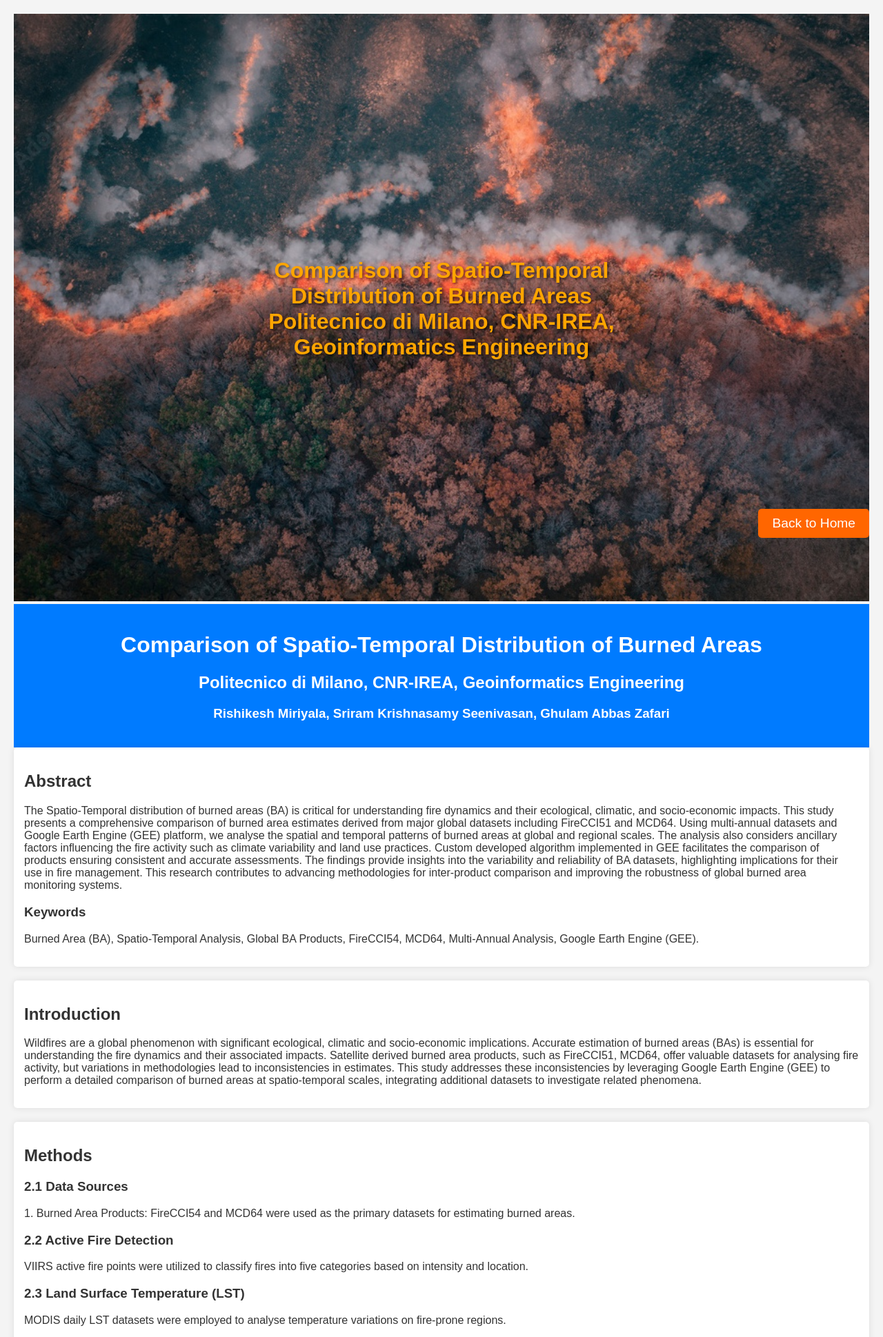
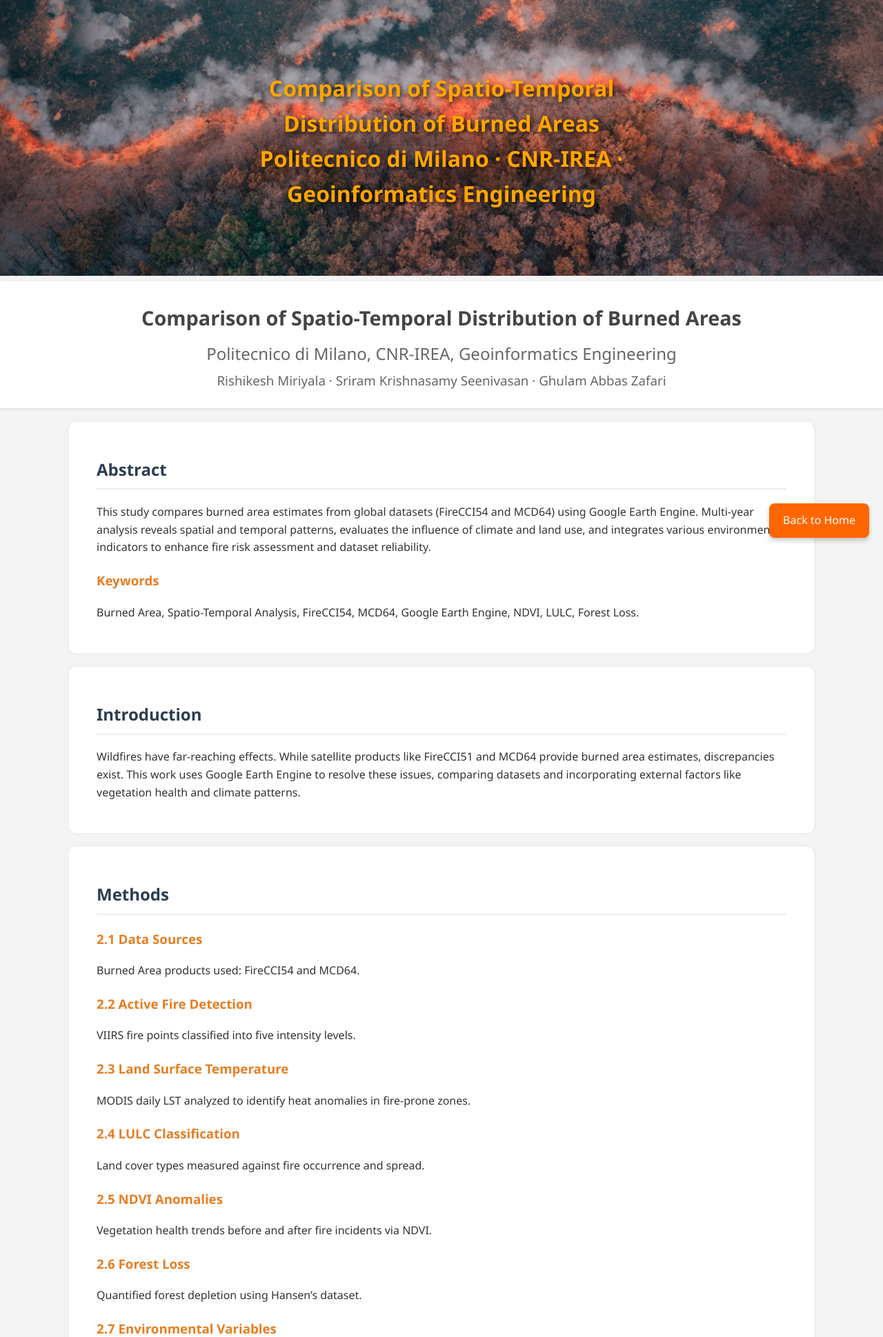
Before and after one commit to zafariabbas68/Geo_web, a Flask app: page /report in a window 1280 px wide. Shown: the top 1939 px of the page at 69% size. Run offline with Flask 3, Linux system fonts and the light colour scheme.

Commit message:
Improve and professionalize report.html layout

```diff
--- a/templates/report.html
+++ b/templates/report.html
@@ -1,17 +1,33 @@
 <!DOCTYPE html>
 <html lang="en">
 <head>
-    <meta charset="UTF-8">
-    <meta name="viewport" content="width=device-width, initial-scale=1.0">
-    <title>Geoinformatics Project Report</title>
-    <!-- Link to the shared CSS file -->
-    <link rel="stylesheet" href="{{ url_for('static', filename='style.css') }}">
+  <meta charset="UTF-8" />
+  <meta name="viewport" content="width=device-width, initial-scale=1.0" />
+  <title>GeoInfProject Report</title>
+  <link rel="stylesheet" href="{{ url_for('static', filename='style.css') }}" />
   <style>
-        .image-container {
+    body {
+      font-family: 'Segoe UI', Tahoma, Geneva, Verdana, sans-serif;
+      line-height: 1.6;
+      margin: 0;
+      padding: 0;
+      background-color: #f4f4f4;
+      color: #333;
+    }
+
+    .hero {
       position: relative;
       text-align: center;
       color: white;
     }
+
+    .hero img {
+      width: 100%;
+      height: auto;
+      object-fit: cover;
+      max-height: 400px;
+    }
+
     .overlay-text {
       position: absolute;
       top: 50%;
@@ -20,11 +36,64 @@
       color: orange;
       font-weight: bold;
       font-size: 2em;
-            text-shadow: 2px 2px 4px rgba(0, 0, 0, 0.6);
+      text-shadow: 2px 2px 6px rgba(0, 0, 0, 0.7);
       text-align: center;
+      padding: 0 10px;
     }
 
-        /* Button styles */
+    header {
+      padding: 20px;
+      background: #fff;
+      text-align: center;
+      box-shadow: 0 2px 4px rgba(0,0,0,0.1);
+    }
+
+    header h1 {
+      margin: 10px 0;
+      font-size: 1.8em;
+      color: #444;
+    }
+
+    header h2, header h3 {
+      margin: 5px 0;
+      font-weight: normal;
+      color: #666;
+    }
+
+    section {
+      padding: 30px 40px;
+      background-color: #fff;
+      margin: 20px auto;
+      max-width: 1000px;
+      border-radius: 10px;
+      box-shadow: 0 0 10px rgba(0,0,0,0.05);
+    }
+
+    section h2 {
+      color: #2c3e50;
+      border-bottom: 2px solid #eee;
+      padding-bottom: 8px;
+    }
+
+    section h3 {
+      color: #e67e22;
+      margin-top: 20px;
+    }
+
+    footer {
+      padding: 20px 40px;
+      background-color: #f9f9f9;
+      border-top: 1px solid #ddd;
+      max-width: 1000px;
+      margin: 20px auto;
+      border-radius: 10px;
+    }
+
+    footer h2 {
+      margin-bottom: 10px;
+      color: #2c3e50;
+    }
+
     .back-button-bottom {
       position: fixed;
       bottom: 20px;
@@ -32,101 +101,124 @@
       background-color: #ff6600;
       color: white;
       border: none;
-            padding: 10px 20px;
-            font-size: 1.2em;
+      padding: 12px 20px;
+      font-size: 1em;
       cursor: pointer;
-            border-radius: 5px;
+      border-radius: 8px;
       text-decoration: none;
+      box-shadow: 0 4px 6px rgba(0, 0, 0, 0.2);
     }
 
-        /* Optional hover effects */
     .back-button-bottom:hover {
-            background-color: #ff8533;
+      background-color: #e65c00;
+    }
+
+    @media (max-width: 768px) {
+      section {
+        padding: 20px;
+      }
+
+      .overlay-text {
+        font-size: 1.4em;
+      }
     }
   </style>
 </head>
 <body>
-    <div class="image-container">
-        <img src="{{ url_for('static', filename='1000_F_472967239_1r1i7Hdv5Jyy3PtfxsQRbWgfGnjZhlmt.jpg') }}" alt="Wildfire Satellite Imagery" style="width: 100%; height: auto;">
+
+  <!-- Hero Image with Overlay -->
+  <div class="hero">
+    <img src="{{ url_for('static', filename='1000_F_472967239_1r1i7Hdv5Jyy3PtfxsQRbWgfGnjZhlmt.jpg') }}" alt="Wildfire Satellite Imagery" />
     <div class="overlay-text">
-            Comparison of Spatio-Temporal Distribution of Burned Areas<br>
-            Politecnico di Milano, CNR-IREA, Geoinformatics Engineering
+      Comparison of Spatio-Temporal Distribution of Burned Areas<br />
+      Politecnico di Milano · CNR-IREA · Geoinformatics Engineering
     </div>
   </div>
 
+  <!-- Header -->
   <header>
     <h1>Comparison of Spatio-Temporal Distribution of Burned Areas</h1>
     <h2>Politecnico di Milano, CNR-IREA, Geoinformatics Engineering</h2>
-        <h3>Rishikesh Miriyala, Sriram Krishnasamy Seenivasan, Ghulam Abbas Zafari</h3>
+    <h3>Rishikesh Miriyala · Sriram Krishnasamy Seenivasan · Ghulam Abbas Zafari</h3>
   </header>
 
+  <!-- Sections -->
   <section>
     <h2>Abstract</h2>
-        <p>The Spatio-Temporal distribution of burned areas (BA) is critical for understanding fire dynamics and their ecological, climatic, and socio-economic impacts. This study presents a comprehensive comparison of burned area estimates derived from major global datasets including FireCCI51 and MCD64. Using multi-annual datasets and Google Earth Engine (GEE) platform, we analyse the spatial and temporal patterns of burned areas at global and regional scales. The analysis also considers ancillary factors influencing the fire activity such as climate variability and land use practices. Custom developed algorithm implemented in GEE facilitates the comparison of products ensuring consistent and accurate assessments. The findings provide insights into the variability and reliability of BA datasets, highlighting implications for their use in fire management. This research contributes to advancing methodologies for inter-product comparison and improving the robustness of global burned area monitoring systems.</p>
+    <p>This study compares burned area estimates from global datasets (FireCCI54 and MCD64) using Google Earth Engine. Multi-year analysis reveals spatial and temporal patterns, evaluates the influence of climate and land use, and integrates various environmental indicators to enhance fire risk assessment and dataset reliability.</p>
     <h3>Keywords</h3>
-        <p>Burned Area (BA), Spatio-Temporal Analysis, Global BA Products, FireCCI54, MCD64, Multi-Annual Analysis, Google Earth Engine (GEE).</p>
+    <p>Burned Area, Spatio-Temporal Analysis, FireCCI54, MCD64, Google Earth Engine, NDVI, LULC, Forest Loss.</p>
   </section>
 
   <section>
     <h2>Introduction</h2>
-        <p>Wildfires are a global phenomenon with significant ecological, climatic and socio-economic implications. Accurate estimation of burned areas (BAs) is essential for understanding the fire dynamics and their associated impacts. Satellite derived burned area products, such as FireCCI51, MCD64, offer valuable datasets for analysing fire activity, but variations in methodologies lead to inconsistencies in estimates. This study addresses these inconsistencies by leveraging Google Earth Engine (GEE) to perform a detailed comparison of burned areas at spatio-temporal scales, integrating additional datasets to investigate related phenomena.</p>
+    <p>Wildfires have far-reaching effects. While satellite products like FireCCI51 and MCD64 provide burned area estimates, discrepancies exist. This work uses Google Earth Engine to resolve these issues, comparing datasets and incorporating external factors like vegetation health and climate patterns.</p>
   </section>
 
   <section>
     <h2>Methods</h2>
     <h3>2.1 Data Sources</h3>
-        <p>1. Burned Area Products: FireCCI54 and MCD64 were used as the primary datasets for estimating burned areas.</p>
+    <p>Burned Area products used: FireCCI54 and MCD64.</p>
+
     <h3>2.2 Active Fire Detection</h3>
-        <p>VIIRS active fire points were utilized to classify fires into five categories based on intensity and location.</p>
-        <h3>2.3 Land Surface Temperature (LST)</h3>
-        <p>MODIS daily LST datasets were employed to analyse temperature variations on fire-prone regions.</p>
-        <h3>2.4 Land Use Land Cover (LULC)</h3>
-        <p>MODIS LULC classification was visualized, the area of each LULC type was calculated to access its correlation with burned areas.</p>
+    <p>VIIRS fire points classified into five intensity levels.</p>
+
+    <h3>2.3 Land Surface Temperature</h3>
+    <p>MODIS daily LST analyzed to identify heat anomalies in fire-prone zones.</p>
+
+    <h3>2.4 LULC Classification</h3>
+    <p>Land cover types measured against fire occurrence and spread.</p>
+
     <h3>2.5 NDVI Anomalies</h3>
-        <p>Time-Series Analysis of NDVI was conducted to evaluate vegetation health pre- and post-fire events.</p>
+    <p>Vegetation health trends before and after fire incidents via NDVI.</p>
+
     <h3>2.6 Forest Loss</h3>
-        <p>Hansen’s Forest loss dataset was used to quantify forest loss in burned regions.</p>
+    <p>Quantified forest depletion using Hansen’s dataset.</p>
+
     <h3>2.7 Environmental Variables</h3>
-        <p>Elevation, soil moisture, temperature, and wind direction data were integrated to create a combined predictor for fire risk.</p>
+    <p>Analyzed elevation, soil moisture, temperature, and wind as fire predictors.</p>
   </section>
 
   <section>
     <h2>Results</h2>
     <h3>3.1 Burned Area Estimates</h3>
-        <p>The comparison of FireCCI54 and MCD64 revealed variations in spatio-temporal patterns. While both the products showed agreement in high-burned regions, discrepancies were observed in areas with fragmented vegetation.</p>
-        <h3>3.2 Active Fire Classification</h3>
-        <p>The classification of active fires from VIIRS into five categories highlighted spatial clustering of high-intensity fires in specific biomes, particularly savannas and forests.</p>
-        <h3>3.3 Temperature and NDVI Anomalies</h3>
-        <p>The MODIS LST dataset indicated a significant increase in temperature in burned regions, particularly during the peak fire months.</p>
-        <h3>3.4 Land Use and Land Cover Analysis</h3>
-        <p>Analysis of LULC types showed that agricultural lands and savannas were most affected by fires, while urban areas experienced minimal impact. The spatial overlap between burned areas and forest loss highlighted the vulnerability of tropical forests to fire-induced deforestation.</p>
-        <h3>3.5 Combined Predictors and Burned Mask Visualization</h3>
-        <p>The combined predictor model showed strong correlation between fire occurrence and environmental variables such as low soil moisture, high temperature, and wind direction. Burned masks and polygons provided a comprehensive visualization of affected regions, enabling detailed spatial analysis.</p>
+    <p>Differences in BA location and intensity between FireCCI54 and MCD64 were mapped and compared.</p>
+
+    <h3>3.2 Fire Classifications</h3>
+    <p>Fire intensities showed biome-specific clustering; savannas and forests were particularly vulnerable.</p>
+
+    <h3>3.3 NDVI & Temperature Trends</h3>
+    <p>NDVI anomalies matched fire timing. LST rose notably during peak fire months.</p>
+
+    <h3>3.4 Land Use Insights</h3>
+    <p>Agricultural zones faced higher burn rates, while urban regions remained mostly unaffected.</p>
+
+    <h3>3.5 Predictors and Visualization</h3>
+    <p>Combined models linked fire patterns to moisture, elevation, and temperature. Burned masks helped in detailed spatial interpretation.</p>
   </section>
 
   <section>
     <h2>Discussion</h2>
-        <p>The integration of multiple datasets on GEE provided a robust framework for analysing burned areas. The observed discrepancies between FireCCI54 and MCD64 underscore the need for standardized methodologies in burned areas estimation. Ancillary datasets, such as NDVI anomalies and LULC classification, offered valuable insights into the factors influencing fire dynamics. The combined predictor model highlights the complex interplay of environmental variables in determining fire risk. This approach could be extended to enhance fire forecasting systems. However, limitations such as data resolution and temporal gaps in satellite observation must be addressed in future studies.</p>
+    <p>Integrating GEE with multiple datasets strengthened analysis consistency. Dataset disagreements revealed the need for standard methods. Predictive modeling showed promise in enhancing fire monitoring tools.</p>
   </section>
 
   <section>
     <h2>Conclusion</h2>
-        <p>This study demonstrates the utility of GEE in performing large-scale comparisons of burned area datasets and integrating ancillary environmental factors. The findings contribute to a better understanding of fire dynamics, providing a foundation for improved fire management and climate mitigation strategies. Future research should focus on refining inter-product comparison and incorporating higher-resolution datasets for localized analysis.</p>
+    <p>GEE enabled a scalable, accurate approach to burned area analysis. The study strengthens fire management strategies and opens paths for advanced predictive modeling using environmental factors.</p>
   </section>
 
   <footer>
     <h2>References</h2>
     <ol>
-            <li>FireCCI54 Burned Area Product Documentation.</li>
-            <li>MCD64 Overview.</li>
-            <li>MODIS LST and NDVI Data.</li>
-            <li>Hansen’s Forest Loss documentation.</li>
-            <li>GEE Developer Resources.</li>
+      <li>FireCCI54 Burned Area Product Documentation</li>
+      <li>MCD64 Product Overview</li>
+      <li>MODIS LST and NDVI</li>
+      <li>Hansen Forest Loss Data</li>
+      <li>Google Earth Engine Developer Resources</li>
     </ol>
   </footer>
 
-    <!-- Back to Home Button (Bottom Right Corner) -->
+  <!-- Back to Home Button -->
   <a href="/" class="back-button-bottom">Back to Home</a>
-
 </body>
 </html>
```
Lines whose indentation alone changed are shown as unchanged.
